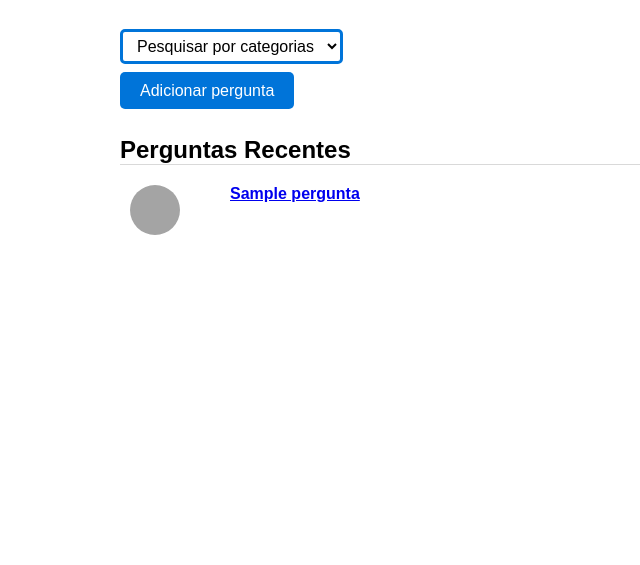
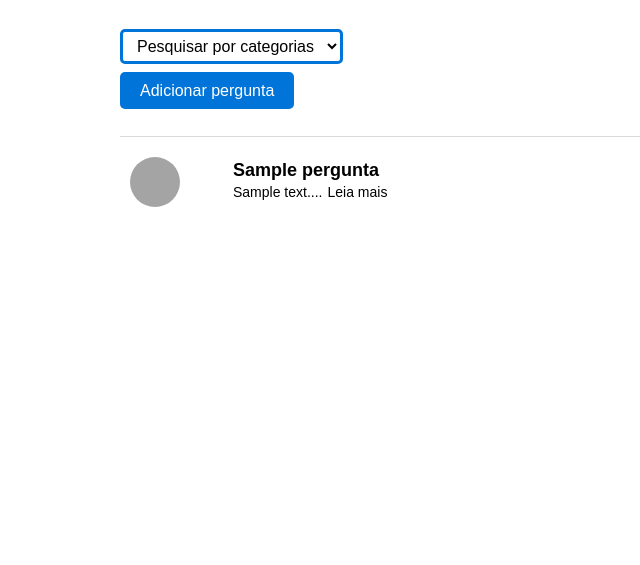
Before and after one commit to AndreyHenrique1/ProjetoTCC, a Flask app: page / in a window 1280 px wide. Shown: the part 101-666 px from the top of the page, without its empty margins (0-640 px from the left). Run offline with Flask 3, Linux system fonts and the light colour scheme; a user stored in the database is signed in; tables that the repository leaves empty hold one stand-in row (values such as "Sample post").

Commit message:
CSS da home em processo

```diff
--- a/back-end/configuration.py
+++ b/back-end/configuration.py
@@ -22,5 +22,5 @@ def configure_routes(app):
     app.register_blueprint(blog_route)
 
 def configure_db(app):
-    app.config['SQLALCHEMY_DATABASE_URI'] = 'mysql+pymysql://root:@localhost/projetotcc'
+    app.config['SQLALCHEMY_DATABASE_URI'] = 'mysql+pymysql://root:''@localhost/projetotcc'
     db.init_app(app)
--- a/back-end/models/pergunta.py
+++ b/back-end/models/pergunta.py
@@ -7,7 +7,7 @@ class Pergunta(db.Model):
     __tablename__ = 'perguntas'
     codigo = db.Column(db.Integer, primary_key=True)
     titulo = db.Column(db.String(50), nullable=False)
-    descrição = db.Column(db.String(1000), nullable=False)
+    descricao = db.Column(db.String(1000), nullable=False)
     data_criacao = db.Column(db.DateTime, default=datetime.utcnow)
     codUsuario = db.Column(db.Integer, db.ForeignKey('usuario.codigo'), nullable=False)
     codCategoria = db.Column(db.Integer, db.ForeignKey('categorias.codigo'), nullable=False)
--- a/front-end/static/style/estilo.css
+++ b/front-end/static/style/estilo.css
@@ -13,7 +13,7 @@ body {
     --cor0: #ffffff;
     --cor1: #D9D9D9;
     --cor2: #0074D9;
-    --cor3: #014178;
+    --cor3: #014580;
     --cor4: #a4a4a4;
 
     --fonte-padrao: Arial, Verdana, Helvetica, sans-serif;
@@ -227,3 +227,22 @@ nav ul {
 .container_perguntas ul li:last-child {
     border-bottom: none;
 }
+
+/* Parte de clicavel de acesso a página exclusiva de perguntas*/
+.links {
+    display: flex;
+    color: black;
+    text-decoration: none;
+    font-size: 18px;
+    padding: 3px;
+    flex-direction: column;
+}
+
+.links:hover {
+    text-decoration: underline;
+}
+
+.links > p {
+    display: contents;
+    font-size: 14px;
+}
--- a/front-end/templates/cadastrar.html
+++ b/front-end/templates/cadastrar.html
@@ -4,7 +4,10 @@
     <meta charset="UTF-8">
     <meta name="viewport" content="width=device-width, initial-scale=1.0">
     <title>Cadastrar</title>
+    <!--Link do CSS-->
     <link rel="stylesheet" href="{{ url_for('static', filename='style/estilo.css') }}">
+
+    <!--Link do bootstrap-->
     <link href="https://cdn.jsdelivr.net/npm/bootstrap@5.3.3/dist/css/bootstrap.min.css" rel="stylesheet" integrity="sha384-QWTKZyjpPEjISv5WaRU9OFeRpok6YctnYmDr5pNlyT2bRjXh0JMhjY6hW+ALEwIH" crossorigin="anonymous">
 </head>
 <body>
--- a/front-end/templates/home.html
+++ b/front-end/templates/home.html
@@ -57,16 +57,16 @@
 
         <br><br><br>
 
-    <!-- Perguntas realizadas pelos usuários -->
-    <h2>Perguntas Recentes</h2>
+        <!-- Campo de perguntas realizadas pelos usuários -->
         <ul>
             {% for pergunta in perguntas %}
             <div class="container_perguntas">
                 <ul>
                     <li class="pergunta-item">
                         <div class="img_usuario"></div>
-                    <a href="{{ url_for('pergunta_route.pergunta_detalhe', pergunta_id=pergunta.codigo) }}">
-                        <strong class="titulo_pergunta">{{ pergunta.titulo }}</strong>
+                        <a href="{{ url_for('pergunta_route.pergunta_detalhe', pergunta_id=pergunta.codigo) }}"class="links">
+                            <strong>{{ pergunta.titulo }}</strong>
+                                <p>{{ pergunta.descricao[:80] | safe }}{% if pergunta.descricao|length > 100 %}...{% else %}...{% endif %}</p> <p>Leia mais</p>
                         </a>
                     </li>
                 </ul>
--- a/front-end/templates/login.html
+++ b/front-end/templates/login.html
@@ -5,7 +5,10 @@
     <meta charset="UTF-8">
     <meta name="viewport" content="width=device-width, initial-scale=1.0">
     <title>Login</title>
+    <!--Link do CSS-->
     <link rel="stylesheet" href="{{ url_for('static', filename='style/estilo.css') }}">
+
+    <!--Link do bootstrap-->
     <link href="https://cdn.jsdelivr.net/npm/bootstrap@5.3.3/dist/css/bootstrap.min.css" rel="stylesheet"
         integrity="sha384-QWTKZyjpPEjISv5WaRU9OFeRpok6YctnYmDr5pNlyT2bRjXh0JMhjY6hW+ALEwIH" crossorigin="anonymous">
 </head>
```
Lines whose indentation alone changed are shown as unchanged.
